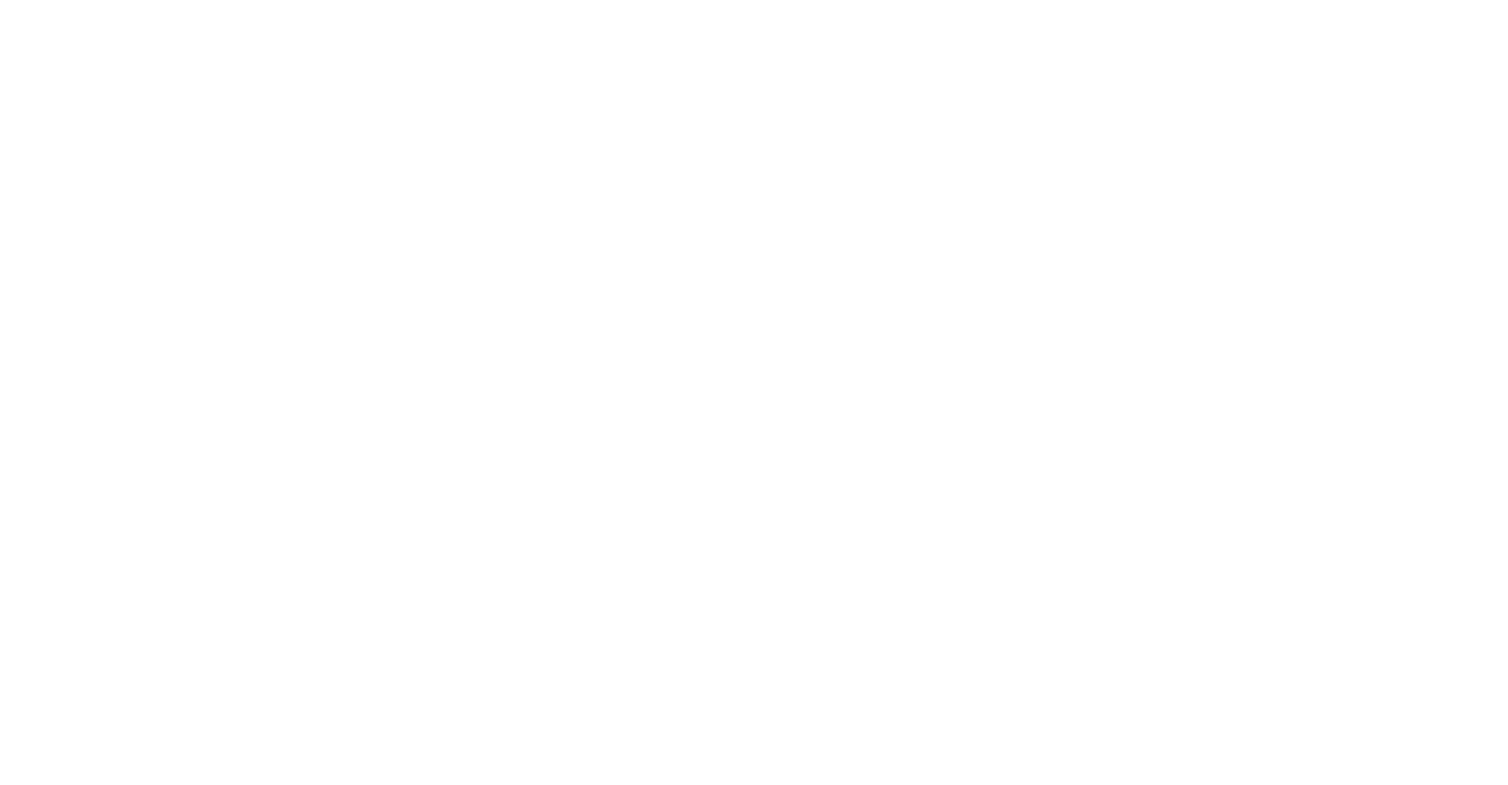
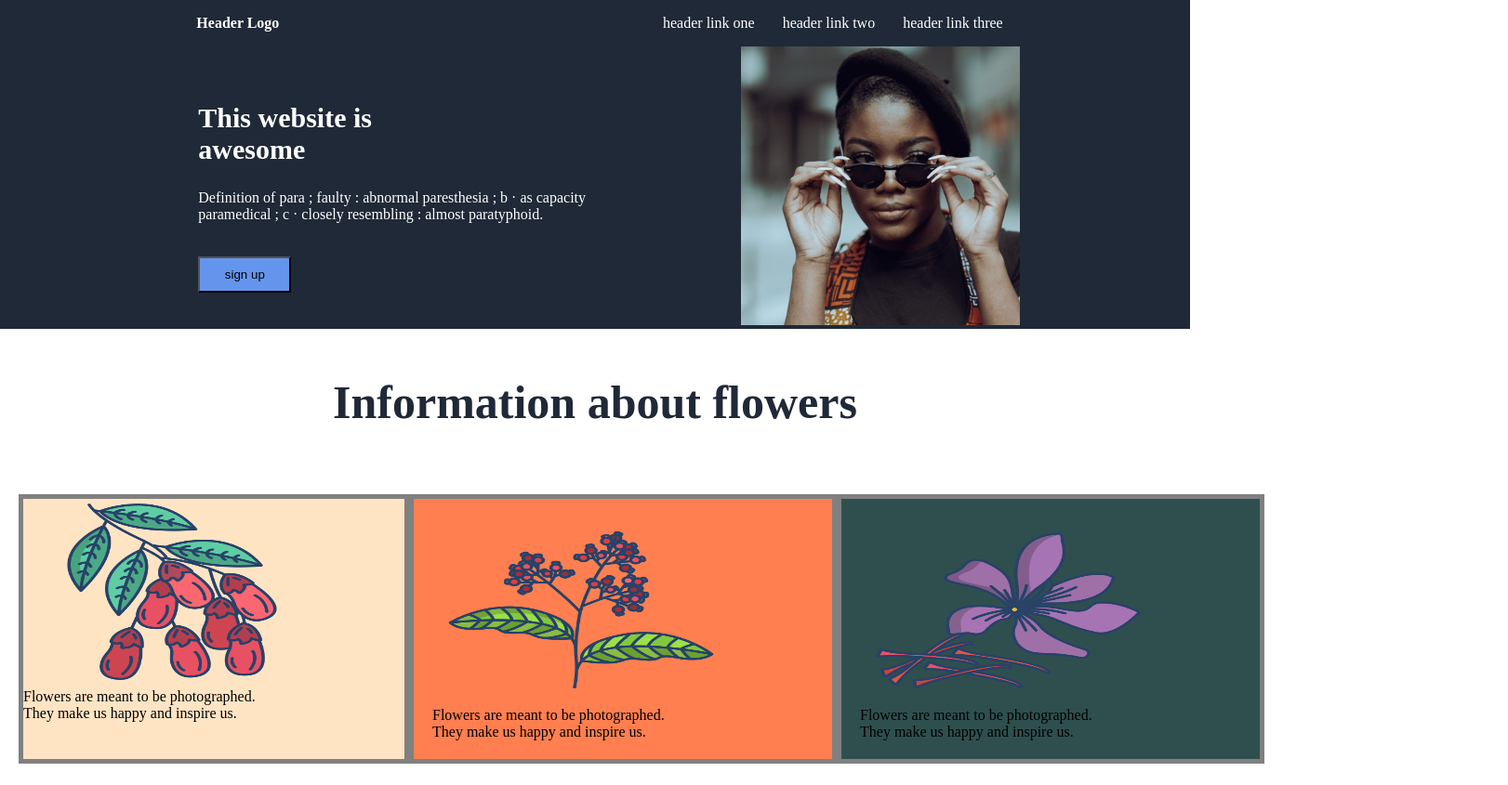
Before and after one commit to yethu-KL29/Landing-page, a plain HTML site: page index.html in a window 1280 px wide. Shown: the top 845 px of the page at 93% size, 1622 px wide, since content can reach past the window. Before the commit the page ends 800 px from the top, so only its background shows below. Drawn offline with Linux system fonts and the light colour scheme.

Commit message:
demo project

```diff
--- a/index.html
+++ b/index.html
@@ -5,8 +5,89 @@
     <meta http-equiv="X-UA-Compatible" content="IE=edge">
     <meta name="viewport" content="width=device-width, initial-scale=1.0">
     <title>Document</title>
+    <link rel="stylesheet" type="text/css" href="style.css" />
 </head>
 <body>
+     <div class="header">
+            <div class="l">
+             <ul>
+                 <li>Header Logo</li>
+             </ul>
 
+            </div>
+            <div class="r">
+               <ul>
+                   <li> header link one</li>
+                   <li> header link two</li>
+                   <li> header link three</li>
+               </ul>
+            </div>
+         </div>
+
+
+    <div class="content">
+        <div class="top">
+             <div class="write">
+                 <ol>
+                     <li>This website is <br>awesome</li>
+
+
+                 </ol>
+                 <p>Definition of para ; faulty : abnormal paresthesia ; b · as capacity <br>paramedical ; c · closely resembling : almost paratyphoid.
+                </p>
+                 <button>sign up</button>
+
+
+             </div>
+             <div class="img">
+                 <img src="img.jpg" alt="" srcset="">
+             </div>
+        </div>
+        <div class="middle">
+            <div class="info">
+                <p>Information about flowers</p>
+            </div>
+            <div class="pic">
+                   <div class="one">
+                    <img src="barberry.png" alt="" srcset="">
+                    <p>Flowers are meant to be photographed.<br> They make us happy and inspire us.</p>
+                    </div>
+                    <div class="two">
+                    <img src="pepper.png" alt="" srcset="">
+                    <p>Flowers are meant to be photographed.<br> They make us happy and inspire us.</p>
+                    </div>
+                    <div class="three">
+                    <img src="saffron.png" alt="" srcset="">
+                    <p>Flowers are meant to be photographed.<br> They make us happy and inspire us.</p>
+                </div>
+            </div>
+
+
+        </div>
+        <div class="quote">
+          <p>Flowers always attract us towards their beauty and nature. Flowers give us happiness and delight even if they are covered with sharp thorns. They impart a feeling of freshness and soften our hearts when we are sad and fatigued. They purify our surroundings and uplift our life when we are feeling blue.
+
+          </p>
+          <p style="margin-left:1400px ;font-weight: 900;">by yethu</p>
+        </div>
+        <div class="bottom">
+
+        </div>
+
+    </div>
+    <div class="blue">
+        <div class="p1">
+            <p style="font-size: 30px; font-weight: 900;">Call to action its time!!!!!</p>
+            <p>sign up for register and explore a new world!!!!</p>
+        </div>
+        <div class="p2">
+            <button>Sign up</button>
+        </div>
+
+    </div>
+    <div class="footer">
+   <p>copy right claime @ 2022 yethu</p>
+
+    </div>
 </body>
 </html>
--- a/style.css
+++ b/style.css
@@ -0,0 +1,164 @@
+body{
+    margin: 0px;
+
+
+}
+
+.header{
+    background-color: #1f2937;
+    color: #fff;
+    margin: 0px;
+    display:flex;
+    justify-content: space-around;
+
+
+
+}
+ul{
+   display: flex;
+   list-style: none;
+   margin-left: 50px;
+   margin-right: 80px;
+   gap:30px;
+
+
+
+}
+.r{
+display: flex;
+gap: 20px;
+}
+.l{
+    font-weight: 900;
+}
+.write ol{
+    background-color:#1f2937;
+
+    margin: 0px;
+    list-style: none;
+    color: #fff;
+    font-size: 30px;
+    font-weight: 900;
+
+
+
+
+
+}
+.write li{
+    margin-left: 80px;
+    margin-top: 50px;
+    padding: 10px;
+
+
+
+}
+button{
+    margin-left: 130px;
+    padding: 10px;
+    margin-right: 0px;
+    width: 100px;
+    margin-top: 20px;
+    margin-bottom: 30px;
+    background-color: cornflowerblue;
+
+}
+.write{
+    background-color:#1f2937;
+    display: flex;
+    flex-direction: column;
+}
+p{
+    color: #fff;
+    margin-left: 130px;
+}
+.top{
+    display: flex;
+    background-color: #1f2937;
+    justify-content: space-around;
+}
+.pic{
+    display: flex;
+    justify-content: space-between;
+    justify-content: space-around;
+    padding: 20px;
+
+
+}
+.pic img{
+height: 200px;
+width: 300px;
+margin-left: 10px;
+
+
+}
+img{
+    height: 300px;
+    width: 300px;
+    margin-right: 100px;
+}
+.pic p{
+    color: black;
+    display: flex;
+    justify-content: space-between;
+    margin: 0px;
+}
+.one{
+    border: 5px solid;
+    border: 5px solid gray;
+    background-color: bisque;
+
+}
+.two{
+    border: 5px solid gray;
+    padding: 20px;
+    background-color: coral;
+}
+.three{
+    border: 5px solid ;
+
+    padding: 20px;
+    border: 5px solid gray;
+    background-color: darkslategray;
+}
+.info p{
+    color: #1f2937;
+    font-size:50px ;
+    font-weight: 900;
+    display: flex;
+    justify-content: center;
+    margin-left: 0px;
+}
+.quote p{
+    color: black;
+}
+.quote{
+    background-color: rgb(214, 209, 209);
+    padding: 100px;
+    font-size: 25px;
+    margin: 50px;
+
+    font-family:Georgia, 'Times New Roman', Times, serif;
+}
+.blue p{
+    color: black;
+
+}
+
+
+.blue{
+    background-color:rgb(18, 117, 199);
+    margin: 30px;
+    padding: 30px;
+   margin-right: 500px;
+   margin-left: 400px;
+    display: flex;
+
+}
+.footer{
+    background-color: #1f2937;
+    padding: 30px;
+    display: flex;
+    justify-content: center;
+    font-size: 20px;
+}
```
Also changed, not shown: barberry.png (added), fb.png (added), img.jpg (added), pepper.png (added), pexels-katho-mutodo-8434791.jpg (added), saffron.png (added).
